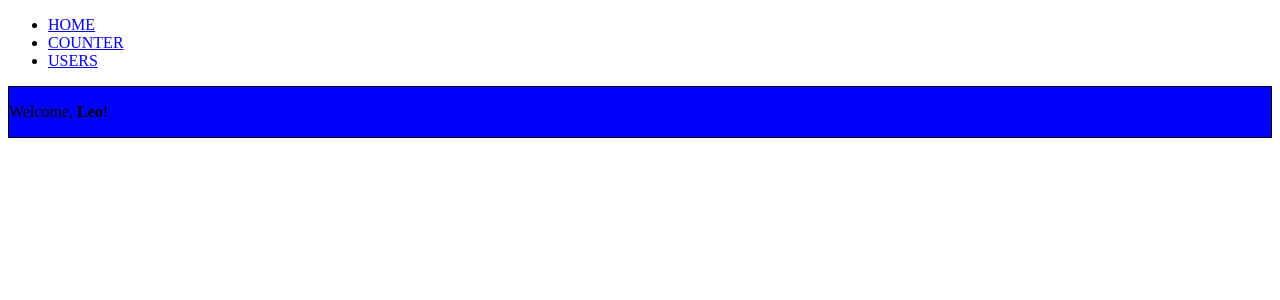
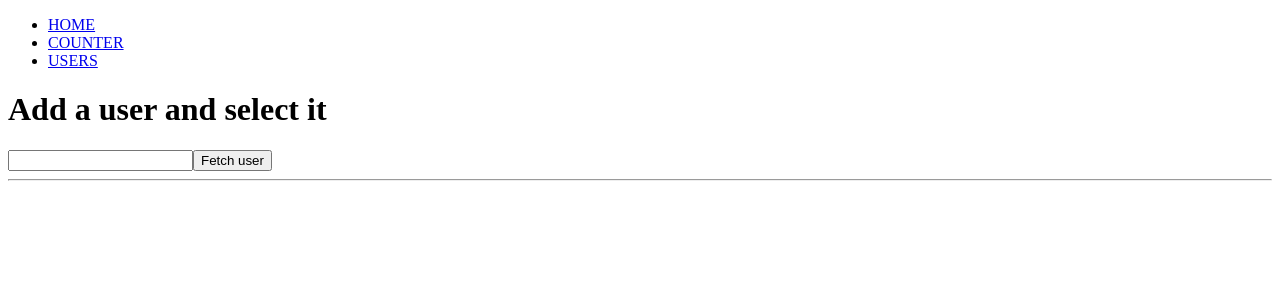
Before and after one commit to fleola/my-app, a React (Create React App) app in the folder components-new-app/: page / in a window 1280 px wide. Shown: the top 300 px of the page. Built offline with nearby package versions, Linux system fonts and the light colour scheme.

Commit message:
react-router-07

```diff
--- a/components-new-app/src/App.js
+++ b/components-new-app/src/App.js
@@ -23,6 +23,7 @@
       </nav>
 
       <Routes>
+        <Route index element={<GithubUserList />} />
         <Route path="/" element={<Welcome name="Leo" />} />
         <Route path="/counter" element={<ClickCounter />} />
         <Route path="/users" element={<GithubUserList />}>
--- a/components-new-app/src/GithubUserList.js
+++ b/components-new-app/src/GithubUserList.js
@@ -14,6 +14,8 @@
   };
   return (
     <>
+      <h1>Add a user and select it</h1>
+
       <input
         name="username"
         value={username}
```
Also changed, not shown: 1 other file (tests, documents, lock files or other folders).
